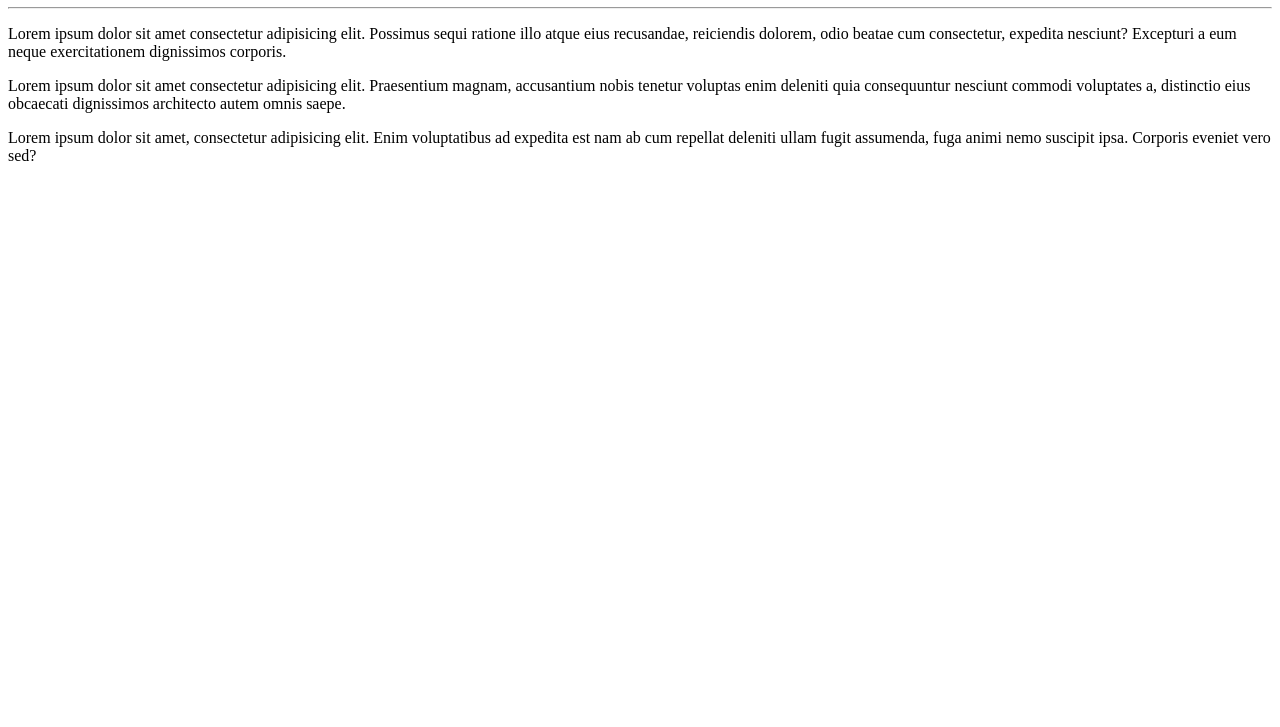
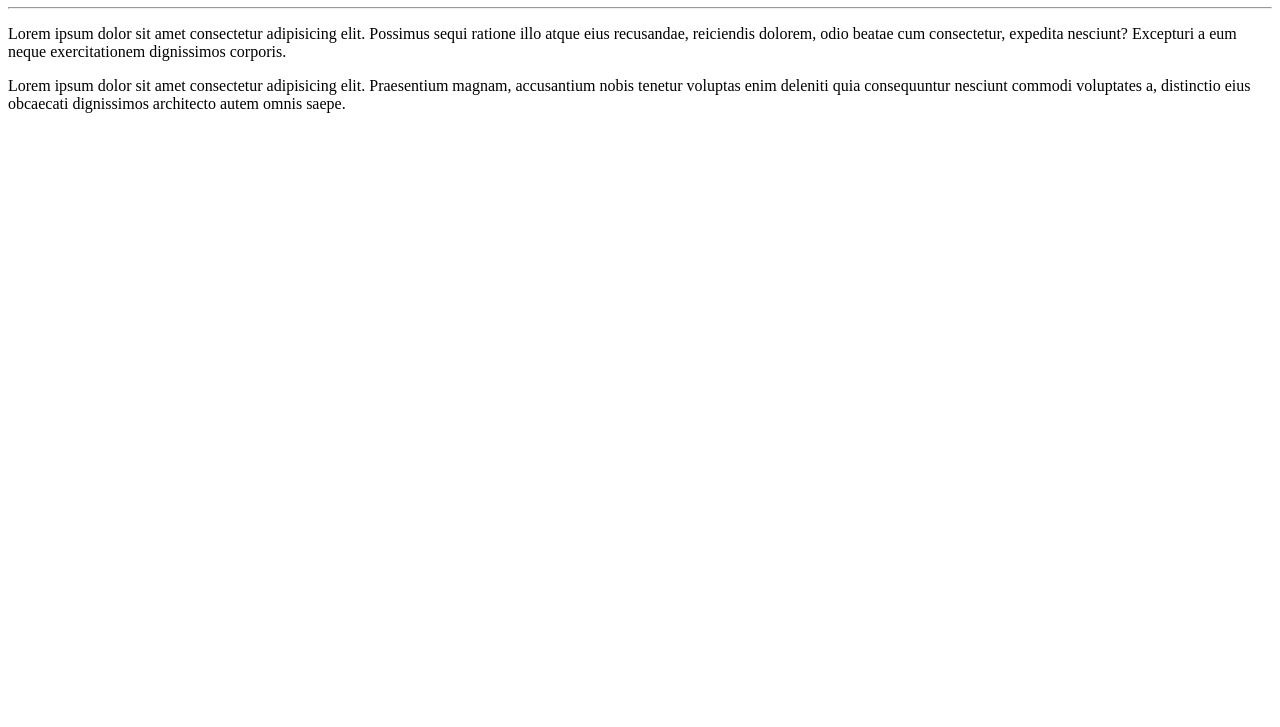
Before and after one commit to Dione7/Ola-Mundo-, a plain HTML site: page site-exemplo/index.html in a window 1280 px wide. Shown: the part 73-800 px from the top of the page. Drawn offline with Linux system fonts and the light colour scheme.

Commit message:
Atualizar o index.html
retirei um parágrafo

```diff
--- a/site-exemplo/index.html
+++ b/site-exemplo/index.html
@@ -11,5 +11,4 @@
     <p>Lorem ipsum dolor sit amet consectetur adipisicing elit. Possimus sequi ratione illo atque eius recusandae, reiciendis dolorem, odio beatae cum consectetur, expedita nesciunt? Excepturi a eum neque exercitationem dignissimos corporis.</p>
     <p>Lorem ipsum dolor sit amet consectetur adipisicing elit. Praesentium magnam, accusantium nobis tenetur voluptas enim deleniti quia consequuntur nesciunt commodi voluptates a, distinctio eius obcaecati dignissimos architecto autem omnis saepe.</p>
 </body>
-    <p>Lorem ipsum dolor sit amet, consectetur adipisicing elit. Enim voluptatibus ad expedita est nam ab cum repellat deleniti ullam fugit assumenda, fuga animi nemo suscipit ipsa. Corporis eveniet vero sed?</p>
 </html>
```
